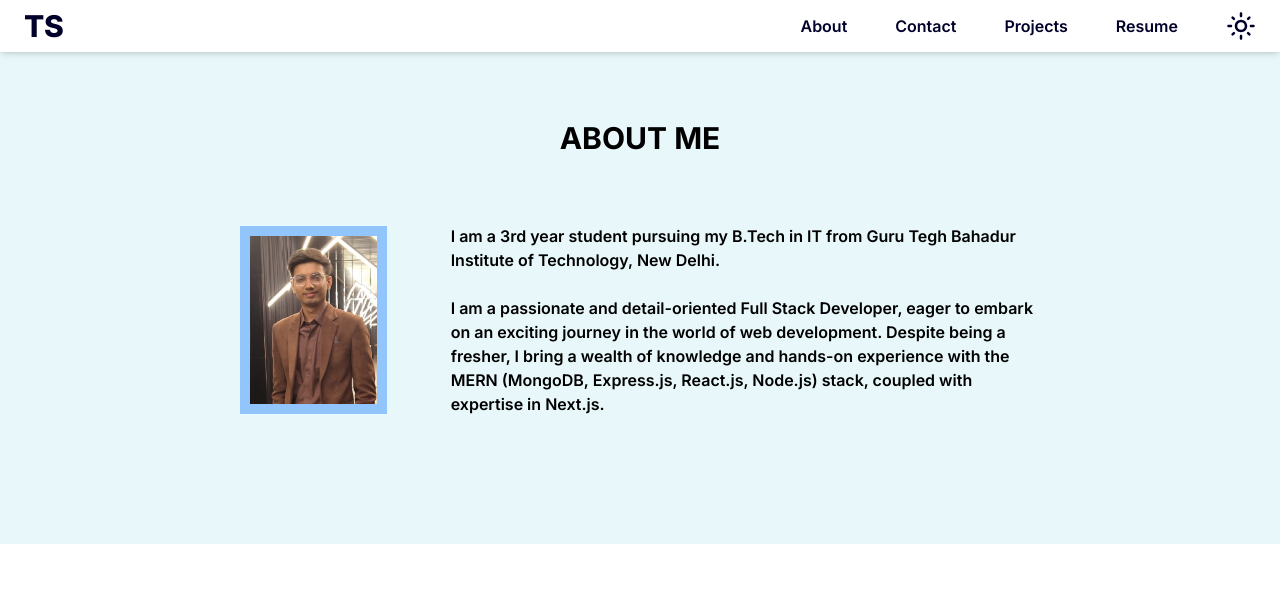
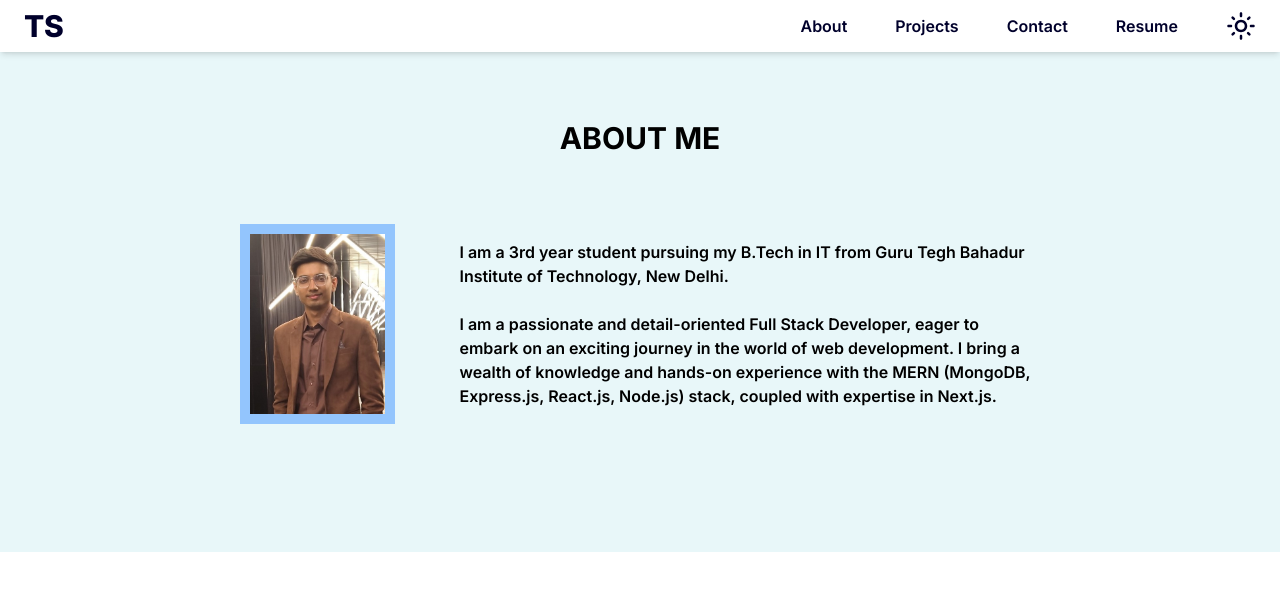
Before and after one commit to tushar27x/portfolio, a Next.js app: page /components/About in a window 1280 px wide. Shown: the top 590 px of the page. Built offline with nearby package versions, Linux system fonts and the light colour scheme.

Commit message:
minor changes in about and navbar

```diff
--- a/app/components/About/page.tsx
+++ b/app/components/About/page.tsx
@@ -23,7 +23,7 @@ const About = () => {
           <Reveal>
             <p className='text-center md:text-left lg:text-left font-semibold text-1xl'>
               I am a 3rd year student pursuing my B.Tech in IT from Guru Tegh Bahadur Institute of Technology, New Delhi.<br/><br/>
-              I am a passionate and detail-oriented Full Stack Developer, eager to embark on an exciting journey in the world of web development. Despite being a fresher, I bring a wealth of knowledge and hands-on experience with the MERN (MongoDB, Express.js, React.js, Node.js) stack, coupled with expertise in Next.js.
+              I am a passionate and detail-oriented Full Stack Developer, eager to embark on an exciting journey in the world of web development. I bring a wealth of knowledge and hands-on experience with the MERN (MongoDB, Express.js, React.js, Node.js) stack, coupled with expertise in Next.js.
             </p>
           </Reveal>
         </div>
--- a/app/components/Navbar/Navbar.tsx
+++ b/app/components/Navbar/Navbar.tsx
@@ -19,8 +19,8 @@ const Navbar = () => {
       </div>
       <div className='hidden nav-links md:flex flex-row justify-between items-center gap-10 '>
         <Link href={'#about'}><div className='cursor-pointer font-semibold hover:text-slate-300 transition-colors text-1xl mr-2'>About</div></Link>
+        <Link href={'#project'}><div className='cursor-pointer font-semibold hover:text-slate-300 transition-colors text-1xl mr-2'>Projects</div></Link>
         <Link href={'#contact'}><div className='cursor-pointer font-semibold hover:text-slate-300 transition-colors text-1xl mr-2'>Contact</div></Link>
-        <Link href={'#project'}><div className='cursor-pointer font-semibold hover:text-slate-300 transition-colors text-1xl mr-2'>Projects</div></Link>
         <div onClick={download}className='cursor-pointer font-semibold hover:text-slate-300 transition-colors text-1xl mr-2'>Resume</div>
         {displayMode ? <div onClick={changeMode}><MdOutlineLightMode size={30}/></div> : <div onClick={changeMode}><MdOutlineDarkMode size={30}/></div>}
       </div>
--- a/app/components/Navbar/SideMenu.tsx
+++ b/app/components/Navbar/SideMenu.tsx
@@ -1,7 +1,7 @@
 import Link from 'next/link';
 import React from 'react'
 import { MdOutlineDarkMode, MdOutlineLightMode } from 'react-icons/md';
-
+import download from '@/app/downloadResume';
 interface SideMenuProps{
     displayMode: boolean;
     changeMode: ()=>void;
@@ -38,7 +38,7 @@ const SideMenu = ({
         <Link href={"#about"}><div className='cursor-pointer font-semibold hover:text-slate-500 transition-colors text-1xl mr-2 py-2'>About</div></Link>
         <Link href={"#project"}><div className='cursor-pointer font-semibold hover:text-slate-500 transition-colors text-1xl mr-2 py-2'>Projects</div></Link>
         <Link href={"#contact"}><div className='cursor-pointer font-semibold hover:text-slate-500 transition-colors text-1xl mr-2 py-2'>Contact</div></Link>
-        <Link href={"#"}><div className='cursor-pointer font-semibold hover:text-slate-500 transition-colors text-1xl mr-2 mt-2'>Resume</div></Link>
+        <div onClick={download}className='cursor-pointer font-semibold hover:text-slate-500 transition-colors text-1xl mr-2 py-2'>Resume</div>
       </div>
 
     </div>
```
